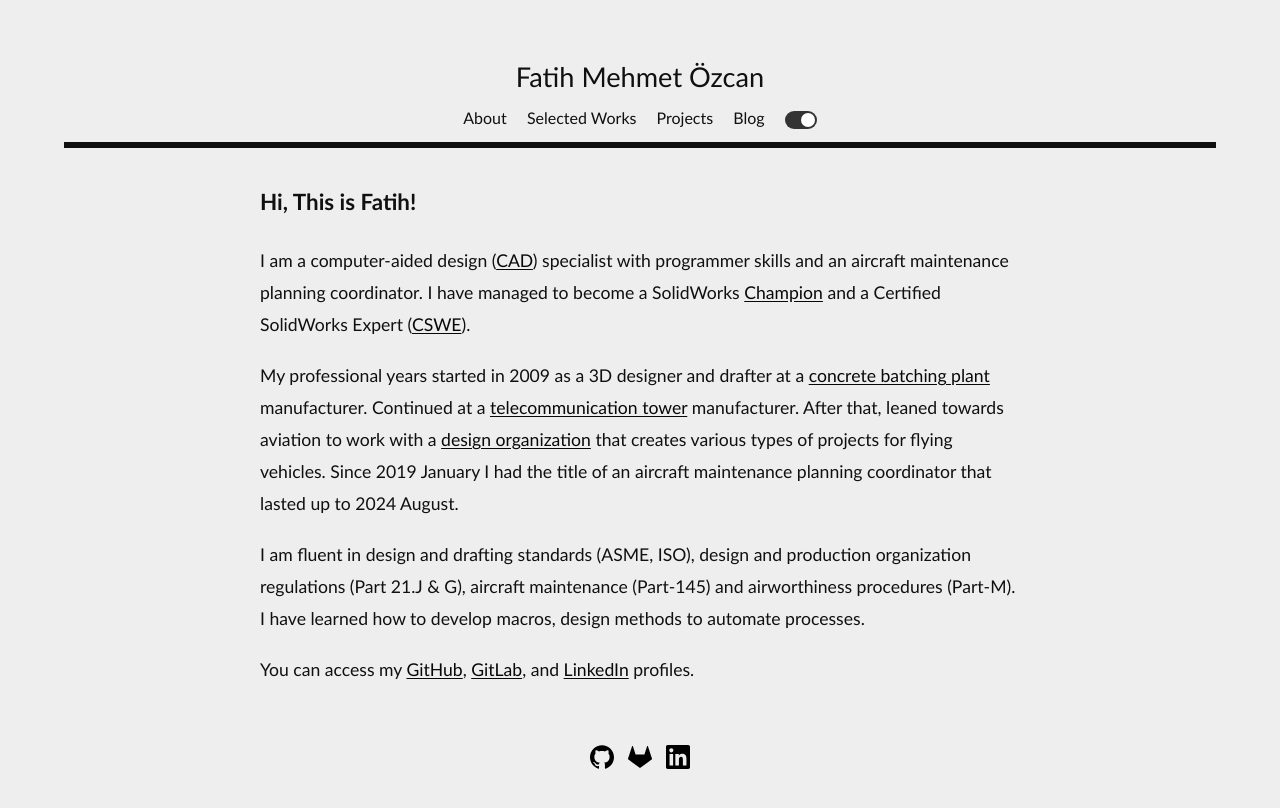
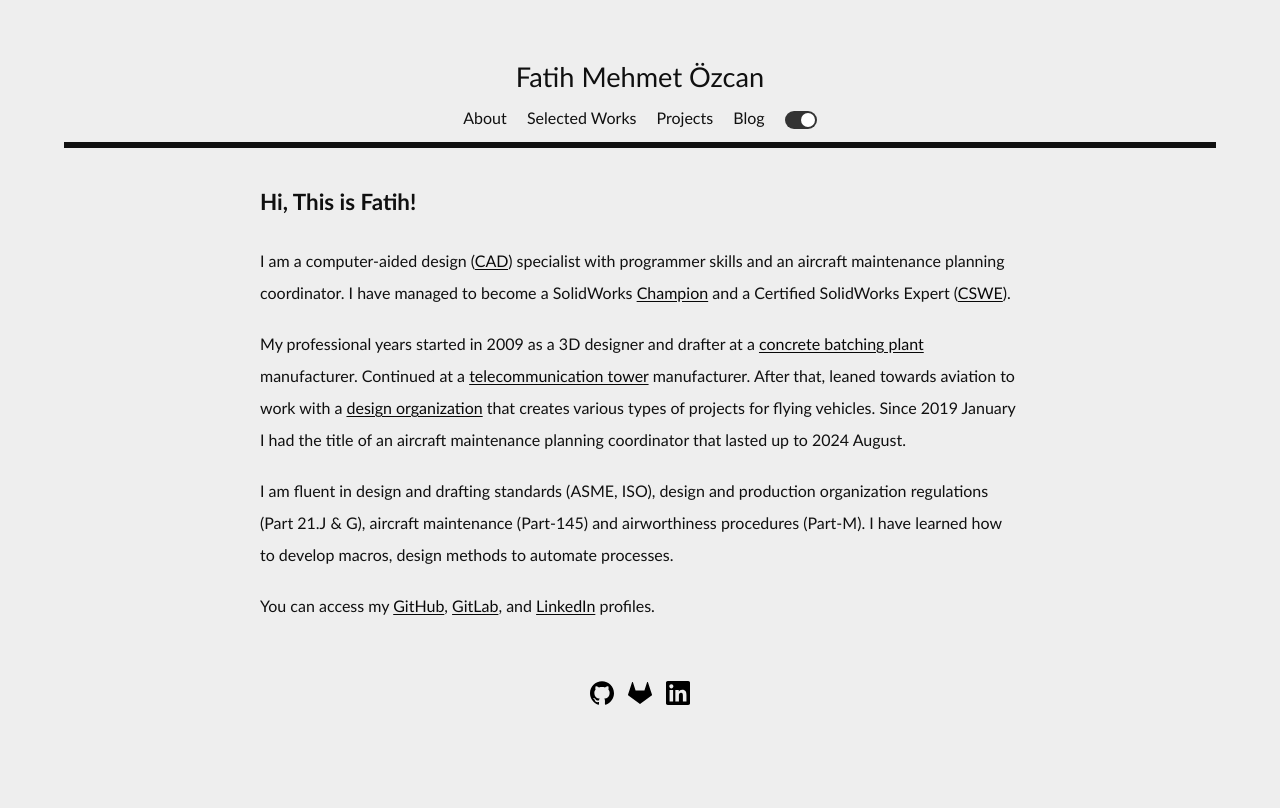
Before and after one commit to fatihmeh/fatihmeh.github.io, a Jekyll site: the page built from index.html, in a window 1280 px wide. Shown: the top 808 px of the page. Built offline with Jekyll 4.4.1, drawn with Linux system fonts in a browser that asks for light colours.

Commit message:
Update font-size of about section & size of button to top

```diff
--- a/css/main.css
+++ b/css/main.css
@@ -188,15 +188,12 @@ a:hover, .blog-title:hover{
   color: var(--color-blog);
   border-bottom:dashed 1px gray;
 }
-.post, .about, .about-margin {
+.post, .about {
   text-align: left;
   text-justify: none;
-  font-size:1.1rem;
+  font-size:1rem;
   line-height:32px;
   color: var(--color-primary);
-}
-.about-margin{
-  margin-bottom:40px;
 }
 .post p {
    margin-bottom:25px;margin-top:25px;
@@ -464,7 +461,7 @@ opacity: 100%;
   color: var(--color-primary);
   background-color: var(--color-background);
   cursor: pointer;
-  padding: 9px 12px 12px 12px;
+  padding: 9px 14px 12px 14px;
   font-size: 1.1rem;
   border: 1px solid var(--color-primary);
   border-radius: 3px;
```
